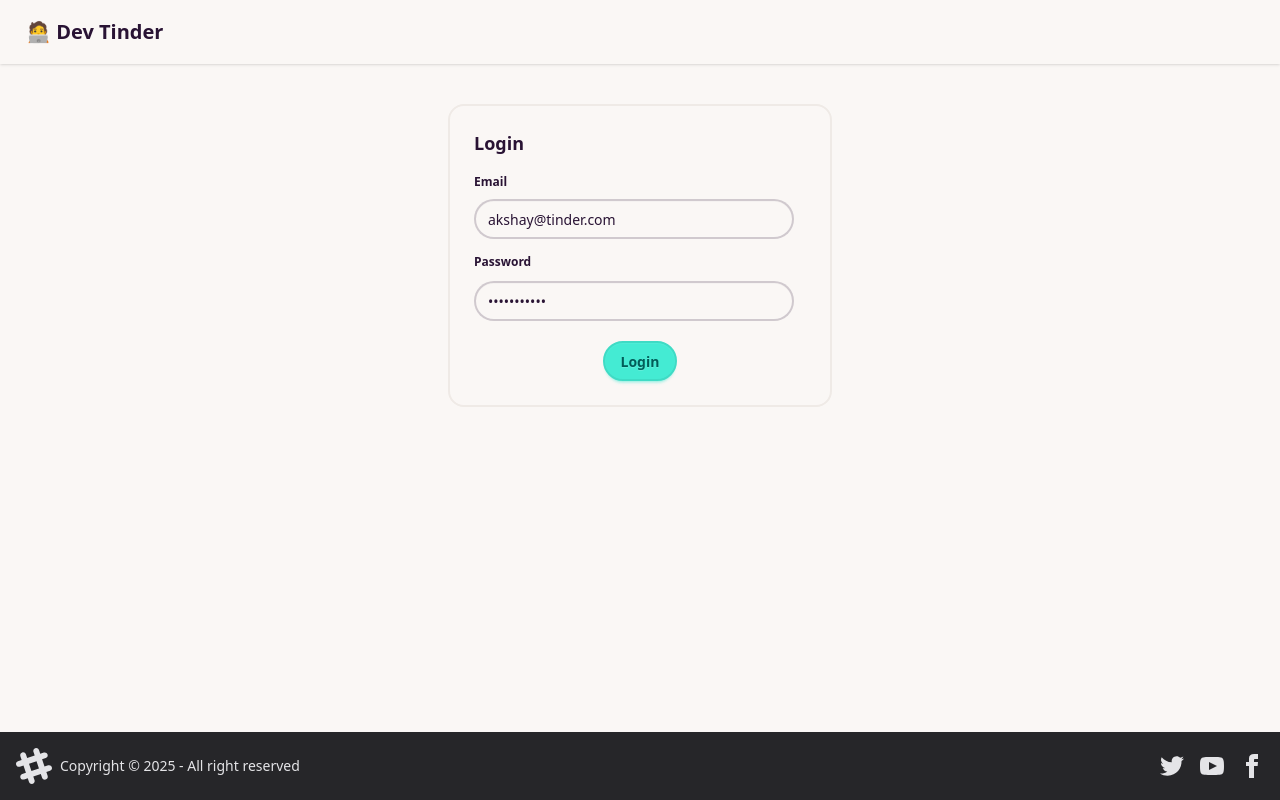
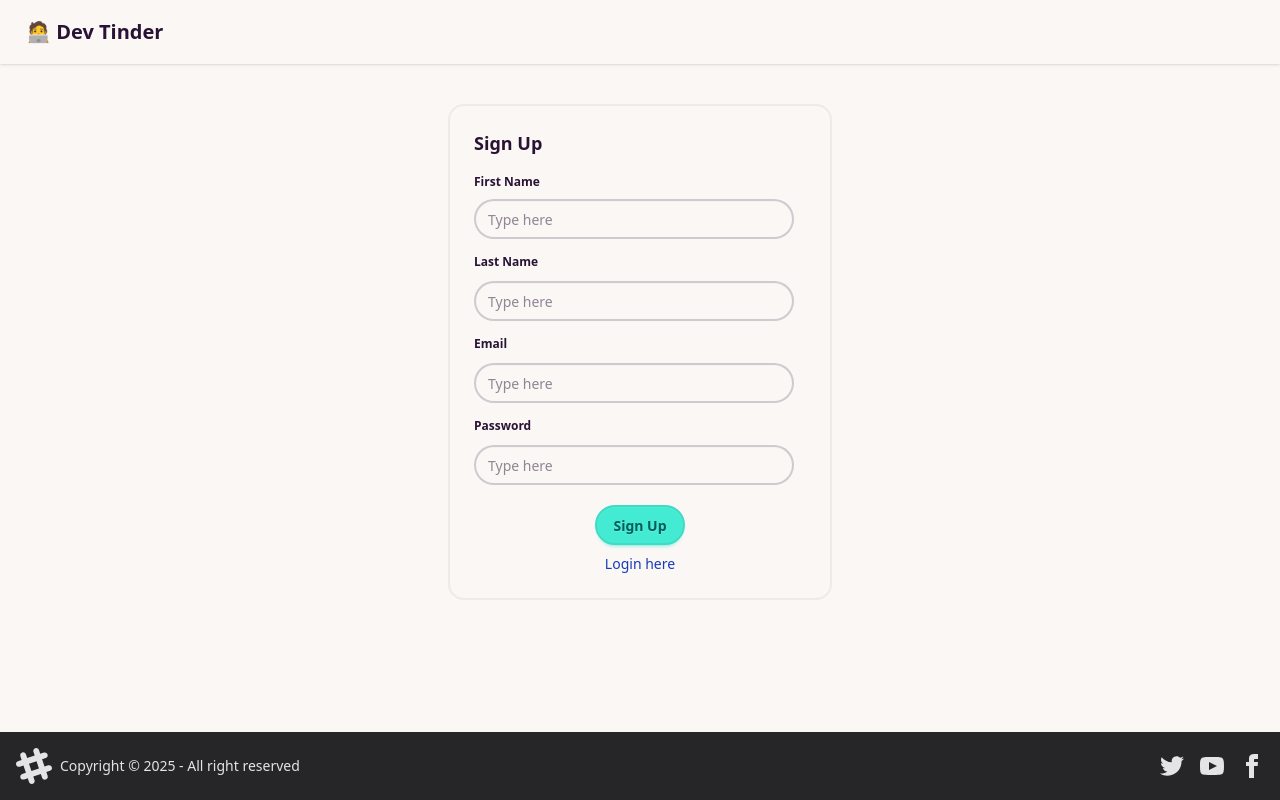
Before and after one commit to iamrajshah/tinder-ui, a React (Vite) app: page /login in a window 1280 px wide. Built offline with nearby package versions, Linux system fonts and the light colour scheme; no server answers.

Commit message:
All features added and end to end test done

```diff
--- a/src/App.jsx
+++ b/src/App.jsx
@@ -15,7 +15,7 @@
         <Routes>
           <Route path="/" element={<Body />}>
             <Route path="/login" element={<Login />} />
-            <Route path="/feed" element={<Feed />} />
+            <Route path="/" element={<Feed />} />
             <Route path="/profile" element={<Profile />} />
             <Route path="/connections" element={<Connections />} />
             <Route path="/requests" element={<Requests />} />
--- a/src/components/Login.jsx
+++ b/src/components/Login.jsx
@@ -1,56 +1,120 @@
-import axios from "axios"
-import { useState } from "react"
-import { useDispatch } from "react-redux"
-import { addUser } from "../utils/userSlice"
-import { useNavigate } from "react-router-dom"
-import { BASE_URL } from "../utils/constants"
+import axios from "axios";
+import { useState } from "react";
+import { useDispatch } from "react-redux";
+import { addUser } from "../utils/userSlice";
+import { useNavigate } from "react-router-dom";
+import { BASE_URL } from "../utils/constants";
 
 function Login() {
-
-    const [emailId, setEmailId] = useState('akshay@tinder.com')
-    const [password, setPassword] = useState('Akshay@1234')
-    const [error, setError] = useState('')
+  const [firstName, setFirstName] = useState("");
+  const [lastName, setLastName] = useState("");
+  const [emailId, setEmailId] = useState("");
+  const [password, setPassword] = useState("");
+  const [error, setError] = useState("");
+  const [isLogin, setIsLogin] = useState(false);
   const dispatch = useDispatch();
   const navigate = useNavigate();
 
-    const handleLogin = async () => {
+  const handleLogin = async (isLogin) => {
     try {
+      if (isLogin) {
+        const result = await axios.post(
+          BASE_URL + "/login",
+          {
+            emailId,
+            password,
+          },
+          { withCredentials: true }
+        );
+        console.log(result);
+        dispatch(addUser(result.data.user));
+        navigate("/");
+      } else {
+        // Sign up flow
+        const result = await axios.post(
+          BASE_URL + "/signup",
+          {
+            firstName,
+            lastName,
+            emailId,
+            password,
+          },
+          { withCredentials: true }
+        );
+        console.log(result);
+        dispatch(addUser(result.data.user));
+        navigate("/profile");
+      }
+    } catch (error) {
+      console.log(error);
+      setError(error?.response?.data?.message);
+    }
+  };
 
-        console.log('login buttoin clicked')
-        const result = await axios.post(BASE_URL + '/login', {
-            emailId,
-            password
-        }, {withCredentials: true})
-        console.log(result);
-        dispatch(addUser(result.data.user))
-        navigate('/')
-      } catch (error) {
-        console.log(error)
-        setError(error?.response?.data?.message)
-      }
-    }
   return (
     <>
       <div className="flex justify-center my-10">
-
         <div className="card card-border bg-base-100 w-96">
           <div className="card-body">
-    <h2 className="card-title">Login</h2>
+            <h2 className="card-title">{isLogin ? "Login" : "Sign Up"}</h2>
             <fieldset className="fieldset">
+              {!isLogin && (
+                <>
+                  <legend className="fieldset-legend">First Name</legend>
+                  <input
+                    type="text"
+                    className="input"
+                    placeholder="Type here"
+                    value={firstName}
+                    onChange={(e) => setFirstName(e.target.value)}
+                  />
+                  <legend className="fieldset-legend">Last Name</legend>
+                  <input
+                    type="text"
+                    className="input"
+                    placeholder="Type here"
+                    value={lastName}
+                    onChange={(e) => setLastName(e.target.value)}
+                  />
+                </>
+              )}
               <legend className="fieldset-legend">Email</legend>
-    <input type="text" className="input" placeholder="Type here" value={emailId} onChange={(e) => setEmailId(e.target.value)}/>
+              <input
+                type="text"
+                className="input"
+                placeholder="Type here"
+                value={emailId}
+                onChange={(e) => setEmailId(e.target.value)}
+              />
               <legend className="fieldset-legend">Password</legend>
-    <input type="password" className="input" placeholder="Type here" value={password} onChange={(e) => setPassword(e.target.value)}/>
+              <input
+                type="password"
+                className="input"
+                placeholder="Type here"
+                value={password}
+                onChange={(e) => setPassword(e.target.value)}
+              />
             </fieldset>
             <p className="text-red-500">{error}</p>
             <div className="card-actions justify-center">
-      <button className="btn btn-primary" onClick={() => handleLogin()}>Login</button>
+              <button
+                className="btn btn-primary"
+                onClick={() => handleLogin(isLogin)}
+              >
+                {isLogin ? "Login" : "Sign Up"}
+              </button>
             </div>
+            <p
+              className="text-blue-800 m-auto cursor-pointer"
+              onClick={() => setIsLogin(!isLogin)}
+            >
+              {isLogin ? "New User? SignUp" : "Login here"}
+            </p>
           </div>
         </div>
       </div>
     </>
-)
+  );
 }
 
-export default Login
+export default Login;
--- a/src/components/NavBar.jsx
+++ b/src/components/NavBar.jsx
@@ -3,6 +3,8 @@
 import { Link, useNavigate } from "react-router-dom";
 import { BASE_URL } from "../utils/constants";
 import { removeUser } from "./../utils/userSlice";
+import { clearFeed } from "../utils/feedSlice";
+import { clearRequest } from "../utils/reqestSlice";
 const NavBar = () => {
   const user = useSelector((store) => store.user);
   const navigate = useNavigate();
@@ -18,6 +20,8 @@
         }
       );
       dispatch(removeUser());
+      dispatch(clearFeed());
+      dispatch(clearRequest());
       navigate("/login");
     } catch (error) {
       console.log(error);
--- a/src/components/UserCard.jsx
+++ b/src/components/UserCard.jsx
@@ -1,6 +1,26 @@
+import axios from "axios";
+import { BASE_URL } from "../utils/constants";
+import { useDispatch } from "react-redux";
+import { removeFeed } from "../utils/feedSlice";
+
 const UserCard = ({ user }) => {
+  const dispatch = useDispatch();
+
+  const handleRequest = async (status, toUserId) => {
+    try {
+      await axios.post(
+        BASE_URL + `/request/send/${status}/${toUserId}`,
+        {},
+        { withCredentials: true }
+      );
+      dispatch(removeFeed(toUserId));
+    } catch (error) {
+      console.log(error);
+    }
+  };
+
   if (!user) return;
-  const { photoUrl, firstName, lastName, age, gender, about } = user;
+  const { _id, photoUrl, firstName, lastName, age, gender, about } = user;
 
   return (
     user && (
@@ -13,8 +33,18 @@
           {age && gender && <p>{age + ", " + gender}</p>}
           <p>{about}</p>
           <div className="card-actions justify-center my-4">
-            <button className="btn btn-secondary">Interested</button>
-            <button className="btn btn-primary">Ignore</button>
+            <button
+              className="btn btn-secondary"
+              onClick={() => handleRequest("interested", _id)}
+            >
+              Interested
+            </button>
+            <button
+              className="btn btn-primary"
+              onClick={() => handleRequest("interested", _id)}
+            >
+              Ignore
+            </button>
           </div>
         </div>
       </div>
--- a/src/utils/feedSlice.js
+++ b/src/utils/feedSlice.js
@@ -1,18 +1,19 @@
 import { createSlice } from "@reduxjs/toolkit";
 
 const feedSlice = createSlice({
-    name: 'feed',
+  name: "feed",
   initialState: null,
   reducers: {
     addFeed: (state, action) => {
-            return action.payload
+      return action.payload;
     },
     removeFeed: (state, action) => {
       const newFeed = state.filter((user) => user._id !== action.payload);
       return newFeed;
-        }
-    }
+    },
+    clearFeed: () => null,
+  },
 });
 
-export const {addFeed, removeFeed} = feedSlice.actions
+export const { addFeed, removeFeed, clearFeed } = feedSlice.actions;
 export default feedSlice.reducer;
--- a/src/utils/reqestSlice.js
+++ b/src/utils/reqestSlice.js
@@ -9,8 +9,10 @@
       const modifiedRequest = state.filter((req) => req._id !== action.payload);
       return modifiedRequest;
     },
+    clearRequest: () => null,
   },
 });
 
-export const { addRequests, removeRequest } = requestSlice.actions;
+export const { addRequests, removeRequest, clearRequest } =
+  requestSlice.actions;
 export default requestSlice.reducer;
--- a/src/utils/userSlice.js
+++ b/src/utils/userSlice.js
@@ -1,17 +1,15 @@
 import { createSlice } from "@reduxjs/toolkit";
 
 const userSlice = createSlice({
-    name: 'user',
-    initialState: null,
-    reducers: {
-        addUser: (state, action) => {
-            return action.payload
-        },
-        removeUser: (state,action) => {
-            return null
-        }
-    }
+  name: "user",
+  initialState: null,
+  reducers: {
+    addUser: (state, action) => {
+      return action.payload;
+    },
+    removeUser: () => null,
+  },
 });
 
-export const {addUser, removeUser}  = userSlice.actions
+export const { addUser, removeUser } = userSlice.actions;
 export default userSlice.reducer;
```
Also changed, not shown: src/components/Feed.jsx (+28 -23 lines). Lines whose indentation alone changed are shown as unchanged.
